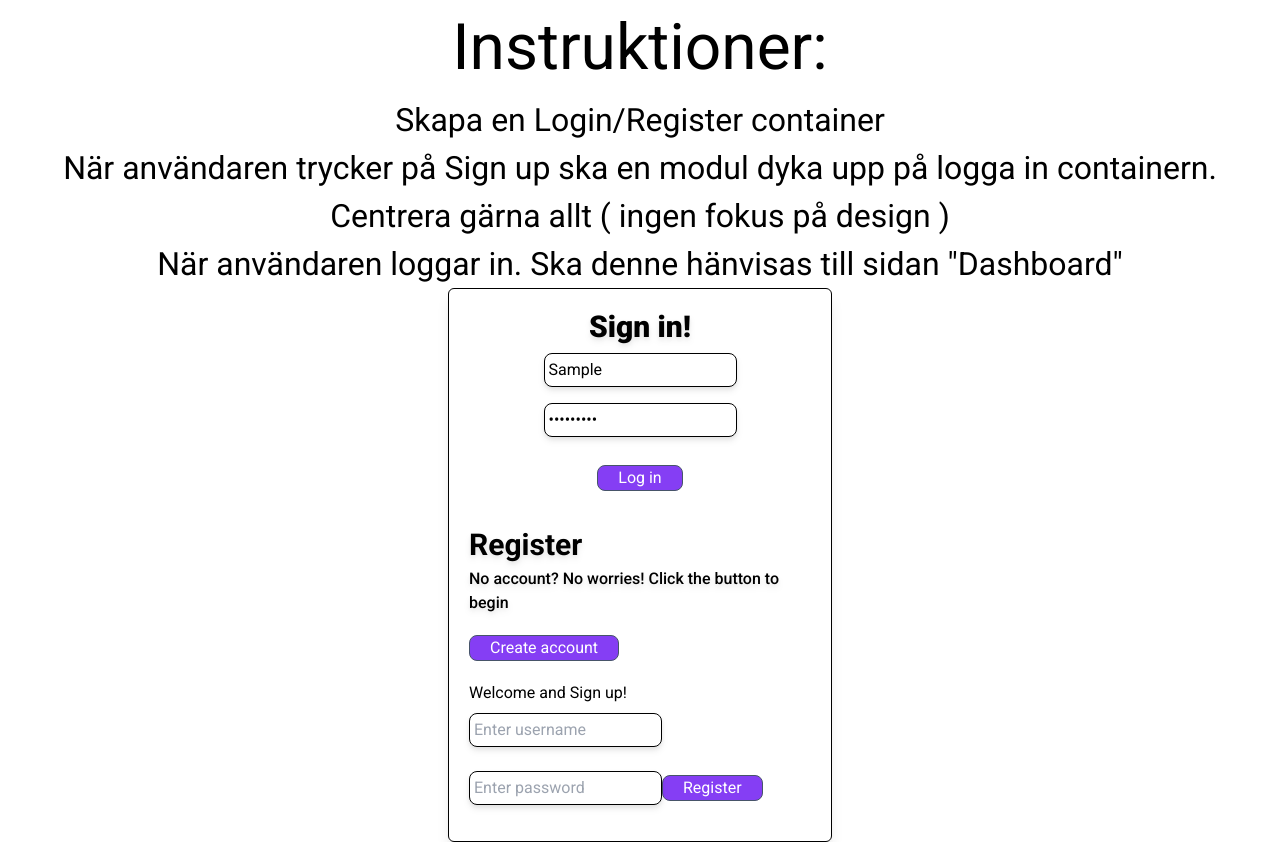
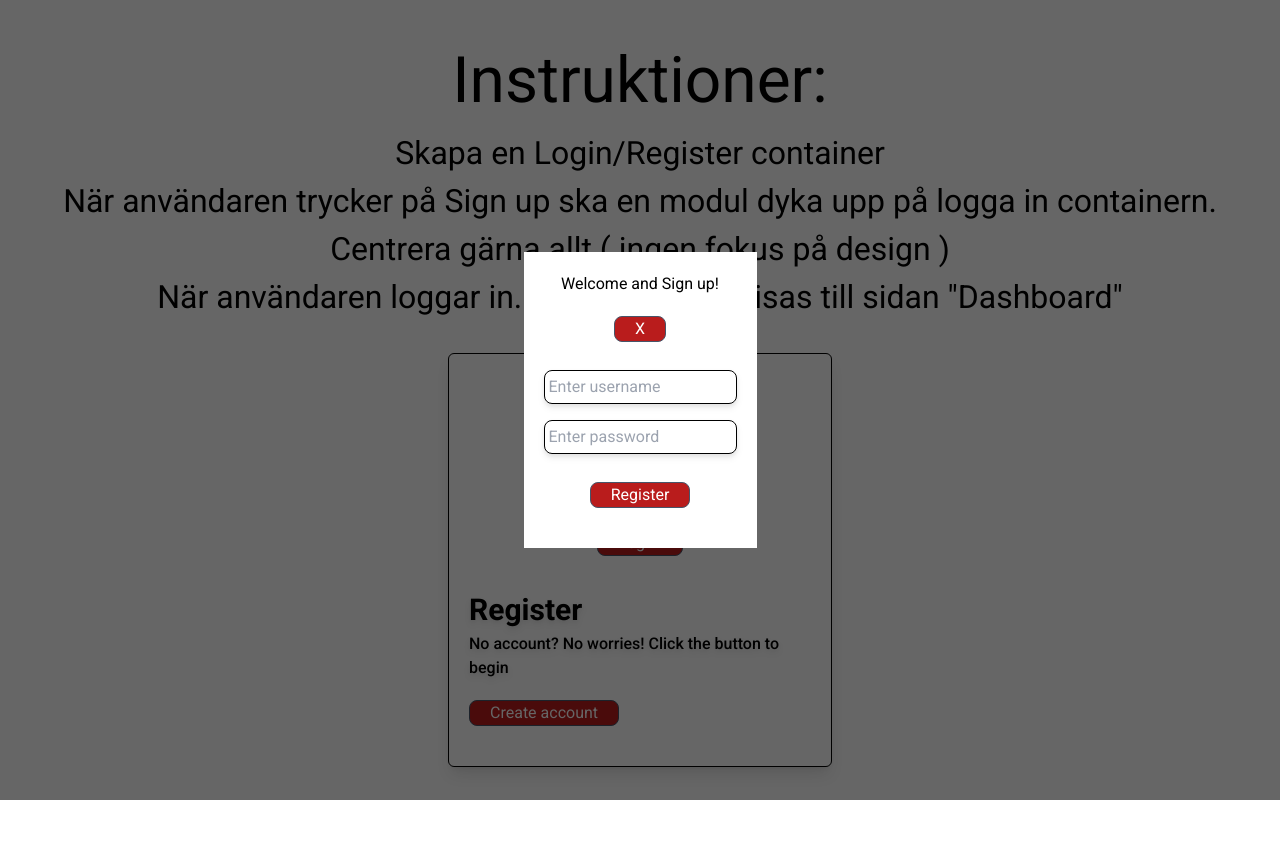
Before and after one commit to Prostecki/Sortify, a React (Vite) app: page / in a window 1280 px wide. Both pictures are taken after typing "Sample", "Sample123" into the empty fields and a click on the button "Create account". After the commit the page ends 800 px from the top, so only its background shows below. Built offline with nearby package versions, Linux system fonts and the light colour scheme.

Commit message:
Fixed modal window logic with setTimeout and showing messages with registration, errors.

```diff
--- a/src/components/Form/Register.jsx
+++ b/src/components/Form/Register.jsx
@@ -1,7 +1,8 @@
 import { useNavigate } from "react-router-dom";
 import { useState } from "react";
+import { section } from "motion/react-client";
 
-export default function Register() {
+export default function Register({ closeModal }) {
   const [registerUsername, setRegisterUsername] = useState("");
   const [registerPassword, setRegisterPassword] = useState("");
   const [errorMessage, setErrorMessage] = useState("");
@@ -43,8 +44,12 @@ export default function Register() {
   };
 
   return (
-    <section>
+    <section className="absolute inset-0 w-full h-full bg-black/60 flex flex-col items-center justify-center">
+      <div className="max-w-80 min-w-40 bg-white p-5 h-auto flex flex-col items-center">
         <h1>Welcome and Sign up!</h1>
+        <button className="login-button text-center" onClick={closeModal}>
+          X
+        </button>
         <input
           type="text"
           placeholder="Enter username"
@@ -62,6 +67,15 @@ export default function Register() {
         <button className="login-button" onClick={handleRegister}>
           Register
         </button>
+        {errorMessage ? (
+          <h1 className={`text-red-500 mt-5 ${shake ? "shake" : ""}`}>
+            {errorMessage}
+          </h1>
+        ) : (
+          ""
+        )}
+        {successfulMessage ?? <h1>{successfulMessage}</h1>}
+      </div>
     </section>
   );
 }
--- a/src/components/Form/login.css
+++ b/src/components/Form/login.css
@@ -6,7 +6,7 @@
 }
 
 .login-button {
-  @apply border border-slate-600 px-5 my-5 bg-sortify text-white rounded-lg hover:scale-105 transition-all duration-300;
+  @apply border border-slate-600 px-5 my-5 bg-red-700 text-white rounded-lg hover:scale-105 transition-all duration-300;
 }
 
 .login-input {
--- a/tailwind.config.js
+++ b/tailwind.config.js
@@ -1,11 +1,7 @@
-/** @type {import('tailwindcss').Config} */
 export default {
   content: ["./index.html", "./src/**/*.{js,ts,jsx,tsx}"],
   theme: {
     extend: {},
-    backgroundColor: {
-      sortify: "rgb(133, 62, 244);",
-    },
   },
   plugins: [],
 };
```
Lines whose indentation alone changed are shown as unchanged.
